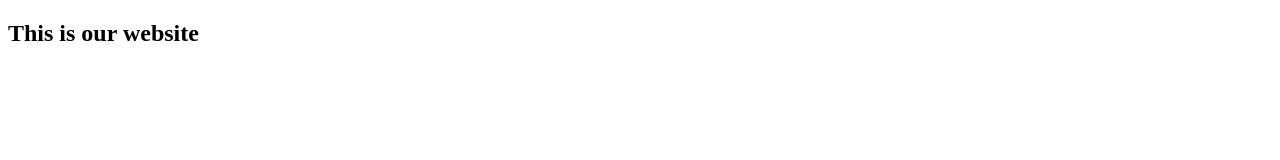
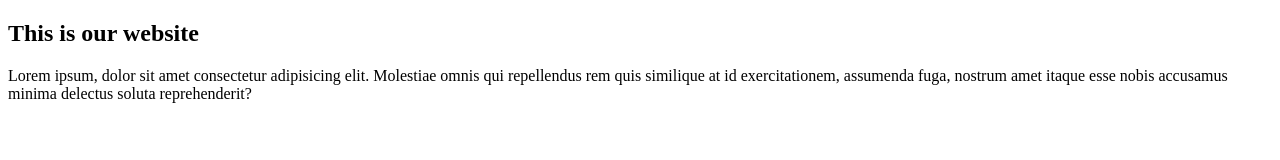
Before and after one commit to Md-Arfan-Khan/projectwithgithub, a plain HTML site: page index.html in a window 1280 px wide. Drawn offline with Linux system fonts and the light colour scheme.

Commit message:
2nd commit

```diff
--- a/index.html
+++ b/index.html
@@ -9,6 +9,7 @@
 <body>
     <section>
         <h1>This is our website </h1>
+        <p>Lorem ipsum, dolor sit amet consectetur adipisicing elit. Molestiae omnis qui repellendus rem quis similique at id exercitationem, assumenda fuga, nostrum amet itaque esse nobis accusamus minima delectus soluta reprehenderit?</p>
     </section>
 </body>
 </html>
```
